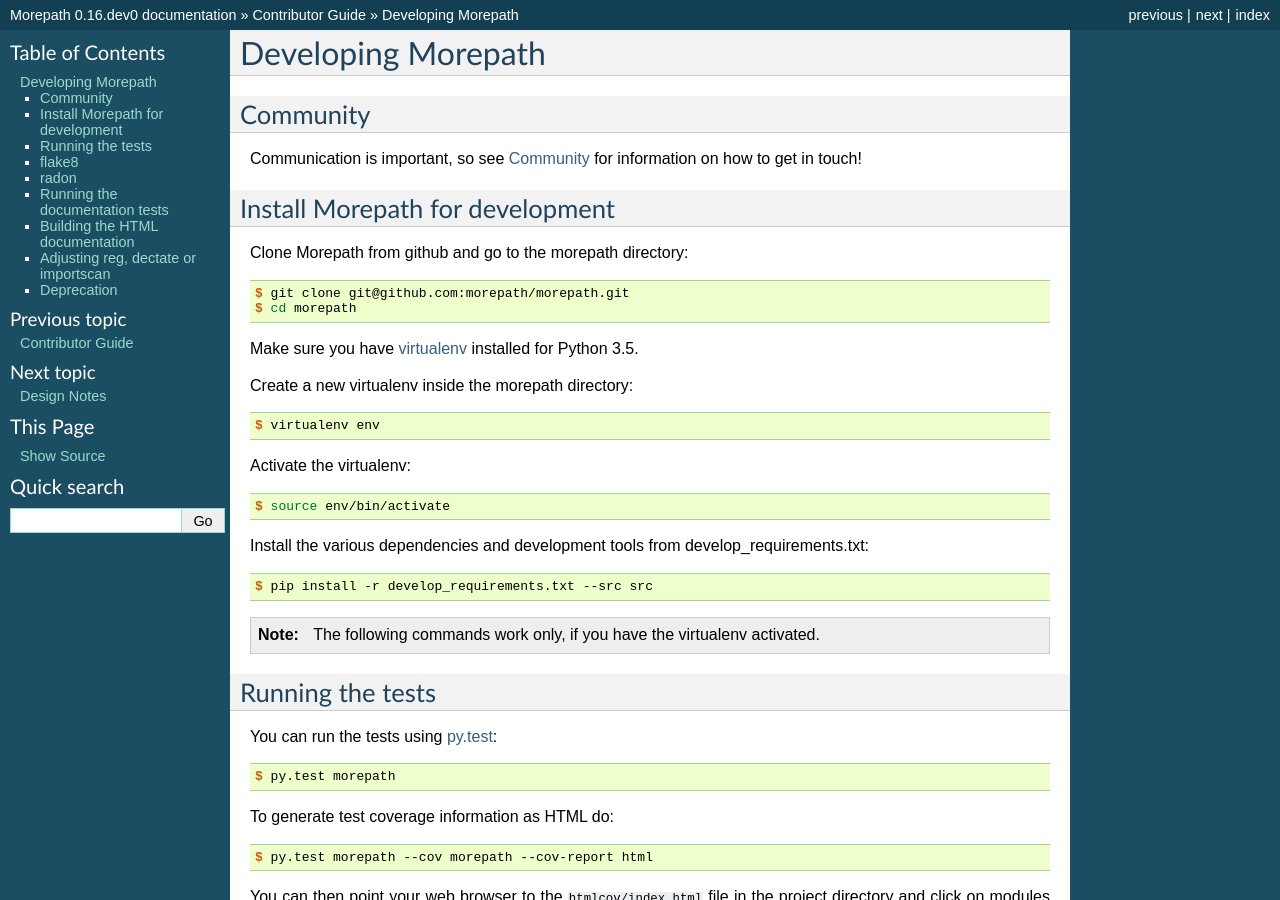
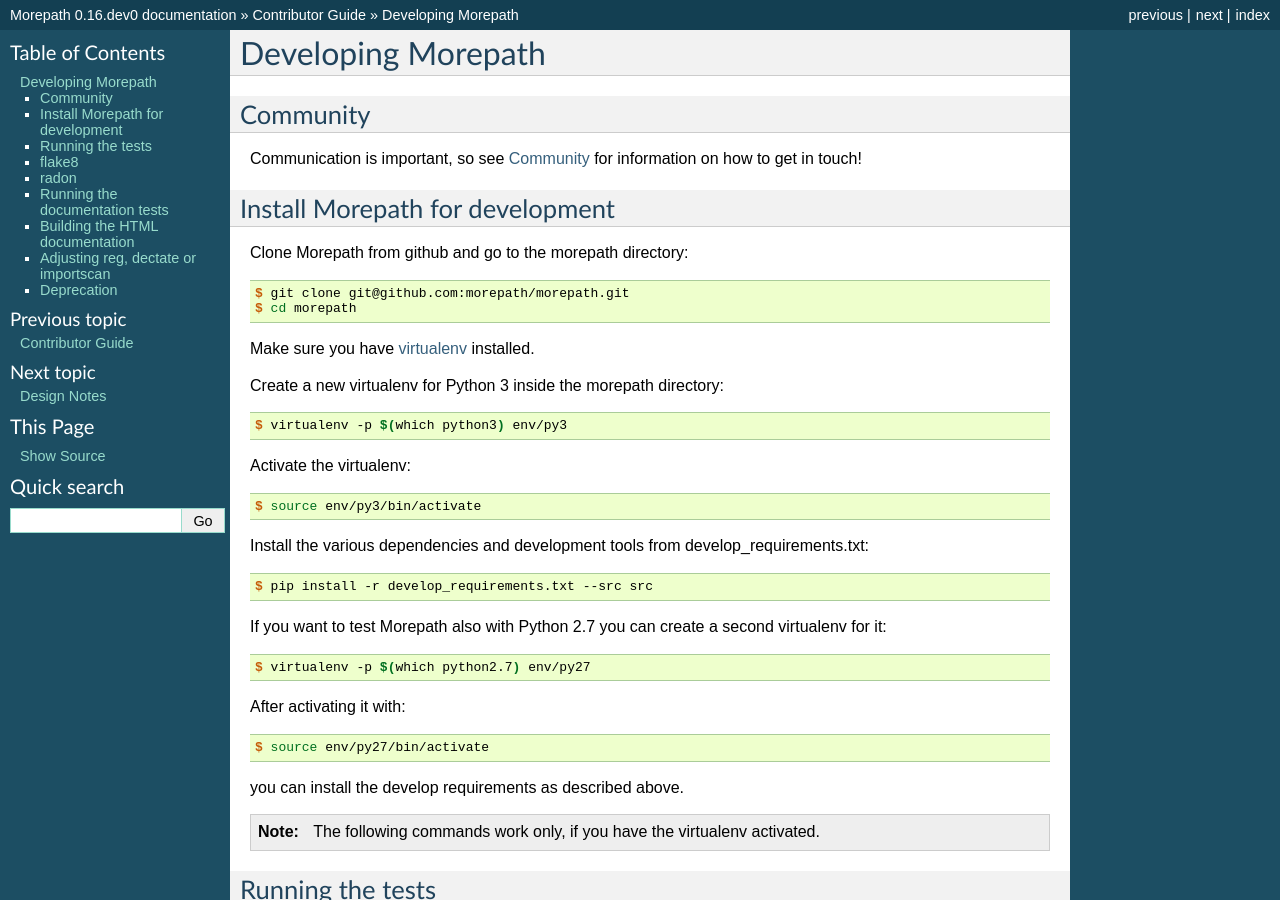
Before and after one commit to morepath/morepath, a Sphinx documentation site: the page built from doc/developing.rst, in a window 1280 px wide and 900 px high. Built offline with Sphinx 7.4.7, drawn with Linux system fonts in a browser that asks for light colours.

Commit message:
Explain how to set up a second Python 2.7 based virtualenv

```diff
--- a/doc/developing.rst
+++ b/doc/developing.rst
@@ -17,22 +17,33 @@
   $ git clone git@github.com:morepath/morepath.git
   $ cd morepath
 
-Make sure you have virtualenv_ installed for Python 3.5.
+Make sure you have virtualenv_ installed.
 
 .. _virtualenv: https://pypi.python.org/pypi/virtualenv
 
-Create a new virtualenv inside the morepath directory::
+Create a new virtualenv for Python 3 inside the morepath directory::
 
-  $ virtualenv env
+  $ virtualenv -p $(which python3) env/py3
 
 Activate the virtualenv::
 
-  $ source env/bin/activate
+  $ source env/py3/bin/activate
 
 Install the various dependencies and development tools from
 develop_requirements.txt::
 
   $ pip install -r develop_requirements.txt --src src
+
+If you want to test Morepath also with Python 2.7 you can create a second
+virtualenv for it::
+
+  $ virtualenv -p $(which python2.7) env/py27
+
+After activating it with::
+
+  $ source env/py27/bin/activate
+
+you can install the develop requirements as described above.
 
 .. note::
 
```
